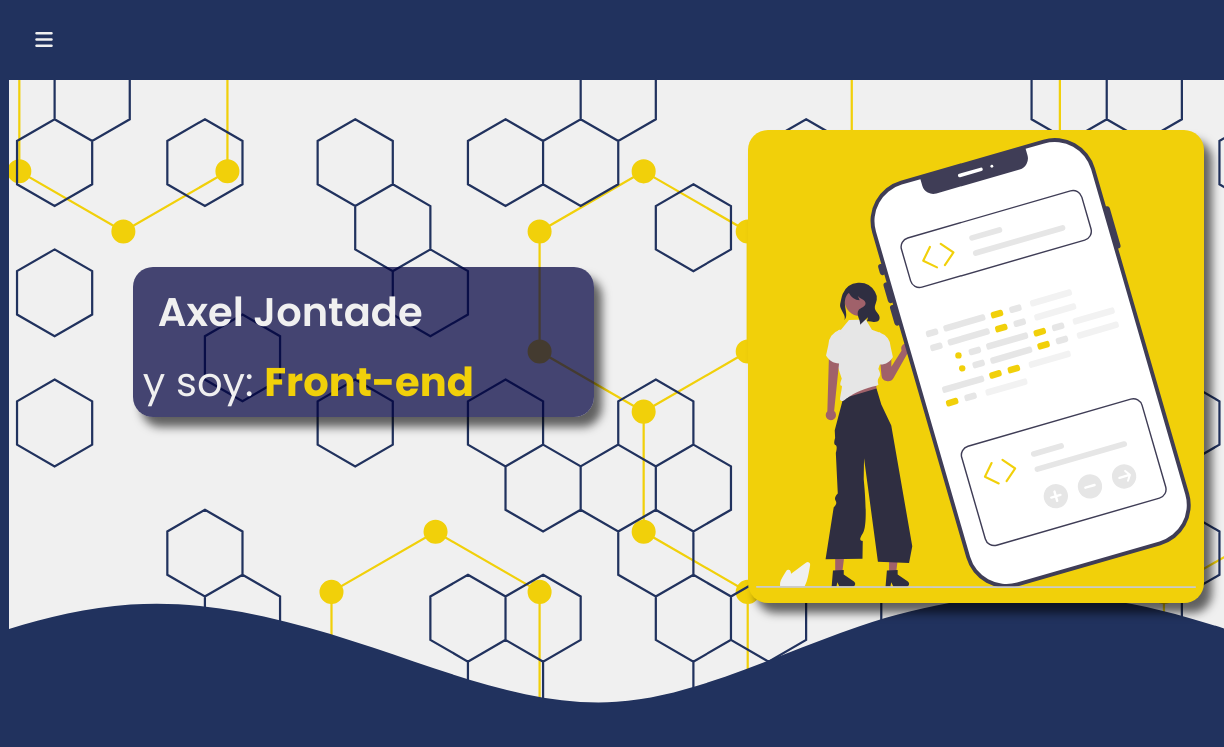
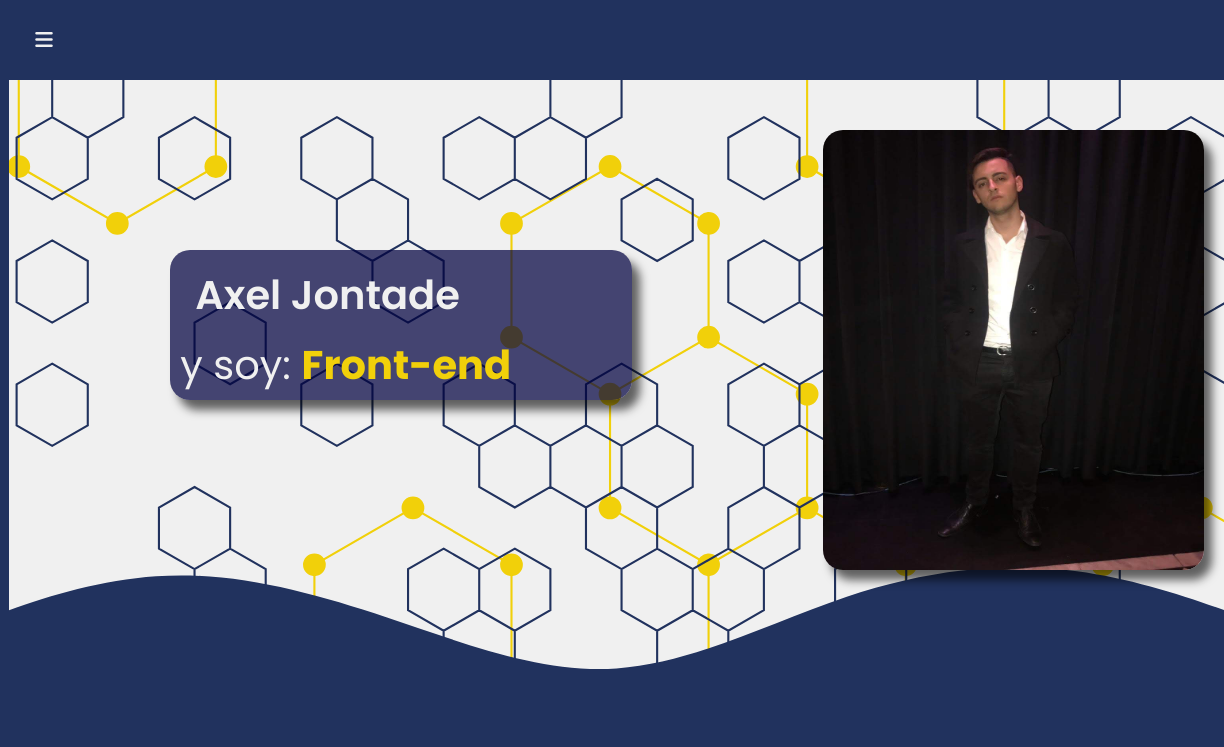
Before and after one commit to Axeljonta/portafolio, a plain HTML site: page index.html in a window 1280 px wide. Shown: the top 747 px of the page, 56-1280 px from the left. Drawn offline with nearby package versions, Linux system fonts and the light colour scheme.

Commit message:
agrege foto

```diff
--- a/index.html
+++ b/index.html
@@ -71,7 +71,7 @@
                 <h3 class="cabecera_h3"> y soy: <span class="typed cabecera_span"></span></h3>
             </div>
             <div class="cabecera_img">
-                    <img class="img-cab" src="assets/cabecera.svg" alt="cabecera">
+                    <!-- <img class="img-cab" src="assets/yo.jpg" alt="cabecera"> -->
             </div>
     <!-- wave inicio -->
             <div class="wave wave1"></div>
--- a/style.css
+++ b/style.css
@@ -203,9 +203,13 @@ a.selected {
     margin-top: 50px;
     padding: 8px ;
     border-radius: var(--border-redious);
-    background-color: var(--color-ama);
+    /* background-color: var(--color-ama); */
     z-index: 250;
     box-shadow: var(--box-black);
+    height: 440px;
+    width: 381px;
+    background-image: url(./assets/yo.jpg);
+    background-repeat: round;
 }
 .img-cab{
     box-sizing: border-box;
```
Also changed, not shown: assets/yo(1).png (added), assets/yo.jpg (added), assets/yo.png (added).
